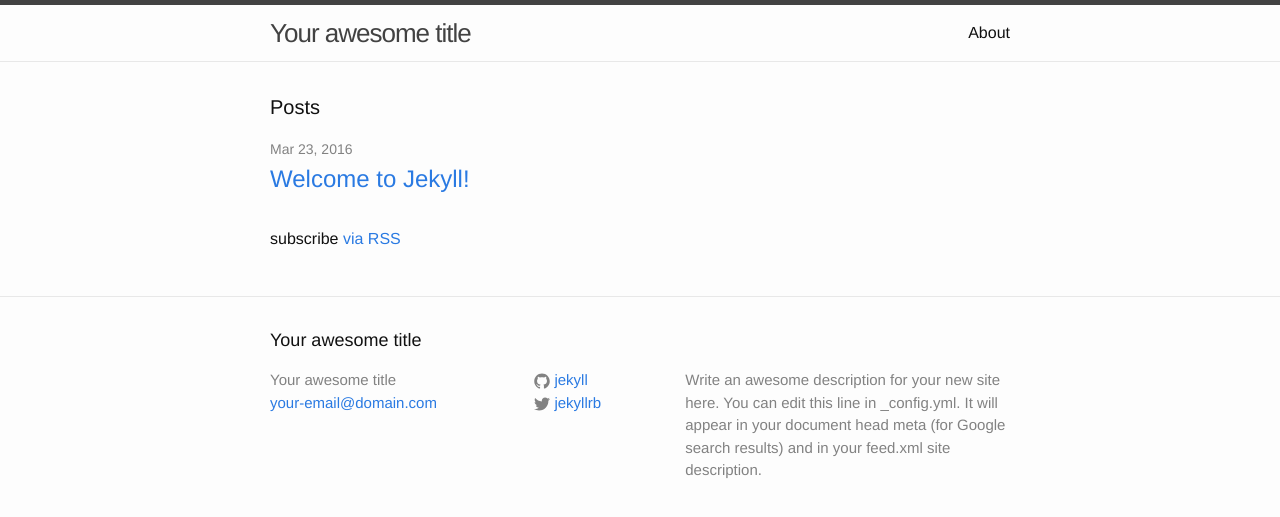
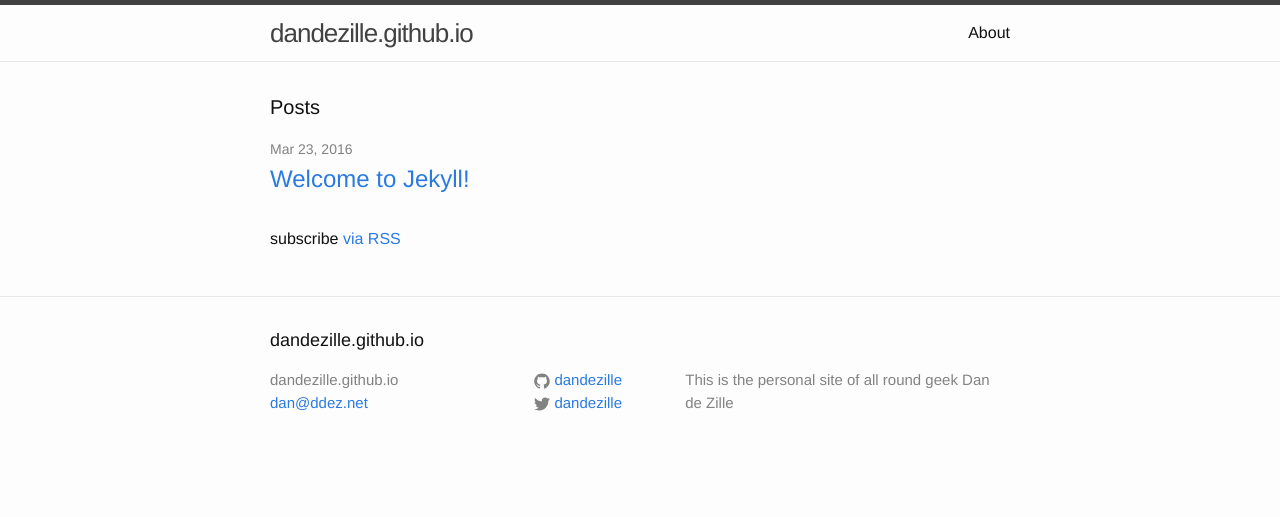
Before and after one commit to dandezille/blog, a Jekyll site: the page built from index.html, in a window 1280 px wide. Shown: the top 517 px of the page. Built offline with Jekyll 4.4.1, drawn with Linux system fonts in a browser that asks for light colours.

Commit message:
Update config values

```diff
--- a/_config.yml
+++ b/_config.yml
@@ -6,16 +6,14 @@
 # 'jekyll serve'. If you change this file, please restart the server process.
 
 # Site settings
-title: Your awesome title
-email: your-email@domain.com
+title: dandezille.github.io
+email: dan@ddez.net
 description: > # this means to ignore newlines until "baseurl:"
-  Write an awesome description for your new site here. You can edit this
-  line in _config.yml. It will appear in your document head meta (for
-  Google search results) and in your feed.xml site description.
+  This is the personal site of all round geek Dan de Zille
 baseurl: "" # the subpath of your site, e.g. /blog
-url: "http://yourdomain.com" # the base hostname & protocol for your site
-twitter_username: jekyllrb
-github_username:  jekyll
+url: "http://dandezille.github.io" # the base hostname & protocol for your site
+twitter_username: dandezille
+github_username:  dandezille
 
 # Build settings
 markdown: kramdown
```
